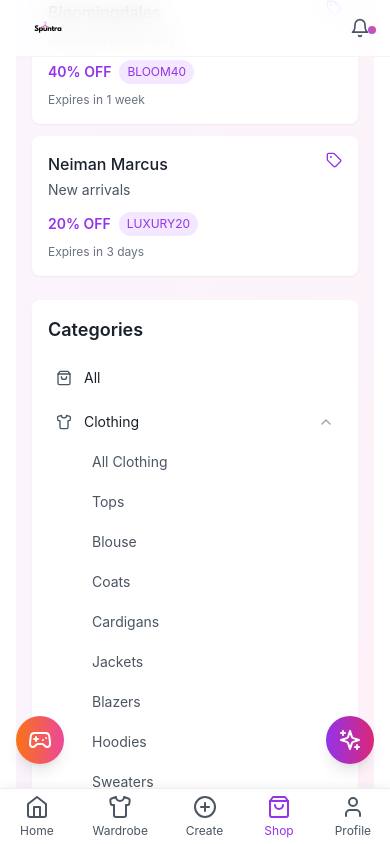
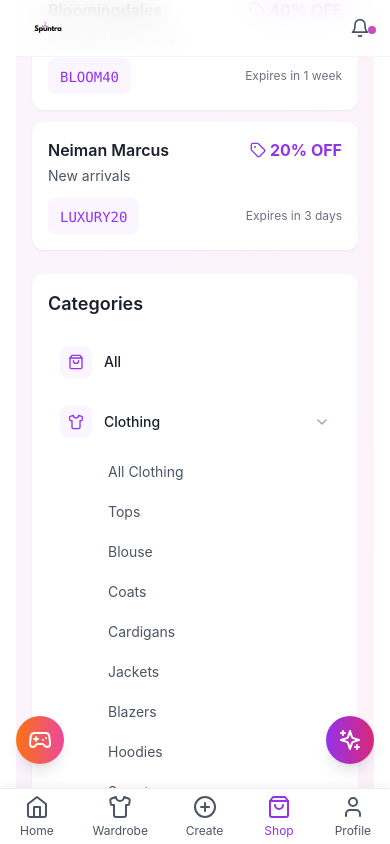
Before and after one commit to dejy100/spuntrademo-v1, a React (Vite) app: page /shop in a window 390 px wide. Both pictures are taken after a click on the button "Clothing". Built offline with nearby package versions, Linux system fonts and the light colour scheme.

Commit message:
feat: update shop sections with mobile-first styles

```diff
--- a/src/components/shop/sections/CategoriesSection.tsx
+++ b/src/components/shop/sections/CategoriesSection.tsx
@@ -50,48 +50,74 @@ const categories = [
     icon: Watch,
     subcategories: [
       'All Accessories',
-      'Bags',
       'Jewelry',
+      'Watches',
+      'Scarves',
       'Belts',
-      'Sunglasses',
-      'Scarves',
-      'Hats',
-      'Gloves'
+      'Hair Accessories',
+      'Sunglasses'
     ]
   },
   {
-    id: 'beauty',
-    name: 'Beauty',
-    icon: Palette,
+    id: 'bags',
+    name: 'Bags',
+    icon: ShoppingBag,
     subcategories: [
-      'All Beauty',
-      'Makeup',
-      'Skincare',
-      'Haircare',
-      'Fragrances',
-      'Tools'
+      'All Bags',
+      'Handbags',
+      'Crossbody Bags',
+      'Shoulder Bags',
+      'Totes',
+      'Backpacks',
+      'Clutches'
     ]
   },
   {
-    id: 'designers',
-    name: 'Designers',
+    id: 'jewelry',
+    name: 'Jewelry',
+    icon: Crown,
+    subcategories: [
+      'All Jewelry',
+      'Necklaces',
+      'Earrings',
+      'Bracelets',
+      'Rings',
+      'Fine Jewelry',
+      'Fashion Jewelry'
+    ]
+  },
+  {
+    id: 'makeup',
+    name: 'Makeup',
+    icon: Palette,
+    subcategories: [
+      'All Makeup',
+      'Face',
+      'Eyes',
+      'Lips',
+      'Cheeks',
+      'Brushes',
+      'Sets'
+    ]
+  },
+  {
+    id: 'hair',
+    name: 'Hair',
     icon: Scissors,
     subcategories: [
-      'All Designers',
-      'Luxury',
-      'Contemporary',
-      'Emerging'
+      'All Hair',
+      'Shampoo',
+      'Conditioner',
+      'Treatments',
+      'Styling',
+      'Tools',
+      'Accessories'
     ]
   },
   {
     id: 'premium',
     name: 'Premium',
     icon: Crown
-  },
-  {
-    id: 'favorites',
-    name: 'Favorites',
-    icon: Heart
   },
   {
     id: 'sale',
@@ -103,36 +129,44 @@ const categories = [
 export default function CategoriesSection() {
   const [expandedCategory, setExpandedCategory] = useState<string | null>(null);
 
+  const toggleCategory = (categoryId: string) => {
+    setExpandedCategory(expandedCategory === categoryId ? null : categoryId);
+  };
+
   return (
-    <section className="bg-white rounded-lg shadow-sm p-4 md:p-6">
-      <div className="flex items-center justify-between mb-4">
-        <h2 className="text-lg md:text-xl font-semibold">Categories</h2>
-      </div>
+    <section className="bg-white rounded-xl shadow-sm p-4 md:p-6">
+      <h2 className="text-lg md:text-xl font-semibold mb-4 md:mb-6">Categories</h2>
 
-      <div className="space-y-2">
-        {categories.map((category) => (
+      <div className="space-y-1 md:space-y-2">
+        {categories.map((category) => {
+          const Icon = category.icon;
+          const isExpanded = expandedCategory === category.id;
+
+          return (
             <div key={category.id}>
               <motion.button
-              onClick={() => setExpandedCategory(
-                expandedCategory === category.id ? null : category.id
-              )}
-              className="w-full flex items-center justify-between p-2 md:p-3 rounded-lg hover:bg-gray-50 transition-colors"
+                whileHover={{ x: 2 }}
+                whileTap={{ scale: 0.98 }}
+                onClick={() => category.subcategories && toggleCategory(category.id)}
+                className="w-full flex items-center justify-between p-3 rounded-lg hover:bg-purple-50 transition-colors group"
               >
                 <div className="flex items-center gap-3">
-                <category.icon className="w-4 h-4 md:w-5 md:h-5 text-gray-600" />
-                <span className="text-sm md:text-base">{category.name}</span>
+                  <div className="p-2 bg-purple-50 rounded-lg group-hover:bg-white transition-colors">
+                    <Icon className="w-4 h-4 md:w-5 md:h-5 text-purple-600" />
+                  </div>
+                  <span className="text-sm md:text-base font-medium">{category.name}</span>
                 </div>
                 {category.subcategories && (
-                <ChevronDown
+                  <ChevronRight
                     className={`w-4 h-4 md:w-5 md:h-5 text-gray-400 transition-transform ${
-                    expandedCategory === category.id ? 'rotate-180' : ''
+                      isExpanded ? 'rotate-90' : ''
                     }`}
                   />
                 )}
               </motion.button>
 
               <AnimatePresence>
-              {category.subcategories && expandedCategory === category.id && (
+                {isExpanded && category.subcategories && (
                   <motion.div
                     initial={{ height: 0, opacity: 0 }}
                     animate={{ height: 'auto', opacity: 1 }}
@@ -140,21 +174,24 @@ export default function CategoriesSection() {
                     transition={{ duration: 0.2 }}
                     className="overflow-hidden"
                   >
-                  <div className="pl-9 pr-2 py-1 space-y-1">
+                    <div className="pl-12 pr-3 py-1 md:py-2 space-y-1">
                       {category.subcategories.map((subcategory) => (
-                      <button
+                        <motion.button
                           key={subcategory}
-                        className="w-full text-left p-2 rounded-lg text-sm md:text-base text-gray-600 hover:text-gray-900 hover:bg-gray-50 transition-colors"
+                          whileHover={{ x: 2 }}
+                          whileTap={{ scale: 0.98 }}
+                          className="w-full text-left py-2 px-3 rounded-lg text-sm md:text-base text-gray-600 hover:bg-purple-50 hover:text-purple-600 transition-colors"
                         >
                           {subcategory}
-                      </button>
+                        </motion.button>
                       ))}
                     </div>
                   </motion.div>
                 )}
               </AnimatePresence>
             </div>
-        ))}
+          );
+        })}
       </div>
     </section>
   );
--- a/src/components/shop/sections/DealsSection.tsx
+++ b/src/components/shop/sections/DealsSection.tsx
@@ -42,12 +42,12 @@ export default function DealsSection() {
     <section>
       <div className="flex items-center justify-between mb-4 md:mb-6">
         <div>
-          <h2 className="text-lg md:text-xl font-semibold mb-1">Exclusive Deals</h2>
+          <h2 className="text-lg md:text-2xl font-semibold mb-1 md:mb-2">Exclusive Deals</h2>
           <p className="text-sm md:text-base text-gray-600">Limited time offers from premium brands</p>
         </div>
-        <button className="flex items-center text-sm md:text-base text-purple-600 hover:text-purple-700">
-          View All
-          <ChevronRight className="w-4 h-4 md:w-5 md:h-5 ml-1" />
+        <button className="text-sm md:text-base text-purple-600 hover:text-purple-700 font-medium flex items-center gap-1">
+          View all
+          <ChevronRight className="w-4 h-4 md:w-5 md:h-5" />
         </button>
       </div>
 
@@ -55,30 +55,26 @@ export default function DealsSection() {
         {deals.map((deal) => (
           <motion.div
             key={deal.id}
-            whileHover={{ scale: 1.01 }}
-            whileTap={{ scale: 0.99 }}
-            className="bg-white rounded-lg shadow-sm hover:shadow-md transition-all p-4"
+            whileHover={{ scale: 1.02 }}
+            whileTap={{ scale: 0.98 }}
+            className="bg-white rounded-xl shadow-sm hover:shadow-md transition-all p-4 md:p-6"
           >
-            <div className="flex items-start justify-between mb-3">
+            <div className="flex items-start justify-between mb-3 md:mb-4">
               <div>
-                <h3 className="text-base md:text-lg font-medium mb-1">{deal.store}</h3>
+                <h3 className="text-base md:text-xl font-semibold mb-1">{deal.store}</h3>
                 <p className="text-sm md:text-base text-gray-600">{deal.description}</p>
               </div>
-              <Tag className="w-4 h-4 md:w-5 md:h-5 text-purple-600 flex-shrink-0" />
+              <div className="flex items-center">
+                <Tag className="w-4 h-4 md:w-5 md:h-5 text-purple-600" />
+                <span className="text-base md:text-lg font-bold text-purple-600 ml-1">{deal.discount}</span>
+              </div>
             </div>
 
-            <div className="flex flex-col md:flex-row md:items-center justify-between gap-2 md:gap-4">
-              <div className="flex items-center gap-2">
-                <span className="text-sm md:text-base font-semibold text-purple-600">
-                  {deal.discount}
-                </span>
-                <span className="text-xs md:text-sm px-2 py-1 bg-purple-100 text-purple-600 rounded-full">
-                  {deal.code}
-                </span>
+            <div className="flex items-center justify-between">
+              <div className="bg-purple-50 px-3 md:px-4 py-1.5 md:py-2 rounded-lg">
+                <code className="text-sm md:text-base font-mono text-purple-600 font-medium">{deal.code}</code>
               </div>
-              <span className="text-xs md:text-sm text-gray-500">
-                Expires in {deal.expiresIn}
-              </span>
+              <span className="text-xs md:text-sm text-gray-500">Expires in {deal.expiresIn}</span>
             </div>
           </motion.div>
         ))}
--- a/src/components/shop/sections/PersonalCatalogSection.tsx
+++ b/src/components/shop/sections/PersonalCatalogSection.tsx
@@ -18,36 +18,35 @@ export default function PersonalCatalogSection() {
     <section>
       <div className="flex items-center justify-between mb-4 md:mb-6">
         <div>
-          <h2 className="text-lg md:text-xl font-semibold mb-1">Compare Prices</h2>
-          <p className="text-sm md:text-base text-gray-600">Find the best deals across retailers</p>
+          <h2 className="text-lg md:text-2xl font-semibold mb-1 md:mb-2">Compare Prices</h2>
+          <p className="text-sm md:text-base text-gray-600">Find the best deals across multiple luxury retailers</p>
         </div>
-        <button className="flex items-center text-sm md:text-base text-purple-600 hover:text-purple-700">
-          View All
-          <ChevronRight className="w-4 h-4 md:w-5 md:h-5 ml-1" />
+        <button className="text-sm md:text-base text-purple-600 hover:text-purple-700 font-medium flex items-center gap-1">
+          View all
+          <ChevronRight className="w-4 h-4 md:w-5 md:h-5" />
         </button>
       </div>
 
-      <div className="grid grid-cols-2 md:grid-cols-4 gap-3 md:gap-4">
+      <div className="relative">
+        <div className="grid grid-cols-2 md:grid-cols-4 gap-3 md:gap-4 overflow-y-auto max-h-[400px] scrollbar-hide">
           {brands.map((brand) => (
             <motion.div
               key={brand.id}
               whileHover={{ scale: 1.02 }}
               whileTap={{ scale: 0.98 }}
-            className="bg-white rounded-lg shadow-sm hover:shadow-md transition-all p-3 md:p-4"
+              className="bg-white rounded-xl shadow-sm hover:shadow-md transition-all p-4 md:p-6"
             >
-            <div className="aspect-square w-full mb-2 md:mb-3">
               <img
                 src={brand.logo}
                 alt={brand.name}
-                className="w-full h-full object-cover rounded-md"
+                className="w-full aspect-square object-cover rounded-lg mb-3 md:mb-4"
                 loading="lazy"
               />
-            </div>
-            <p className="text-sm md:text-base font-medium text-center truncate">
-              {brand.name}
-            </p>
+              <p className="text-sm md:text-base font-medium text-center">{brand.name}</p>
             </motion.div>
           ))}
+        </div>
+        <div className="absolute inset-x-0 bottom-0 h-16 md:h-20 bg-gradient-to-t from-purple-50 to-transparent pointer-events-none" />
       </div>
     </section>
   );
```
Lines whose indentation alone changed are shown as unchanged.
